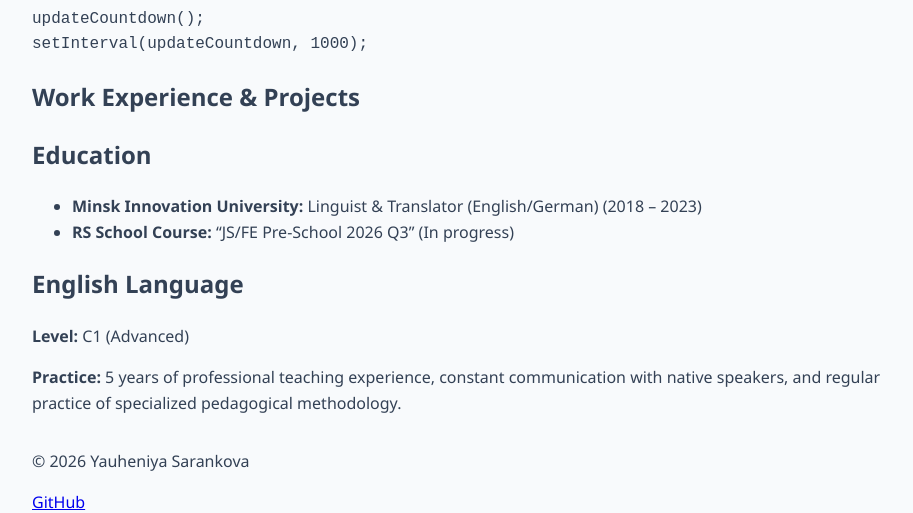
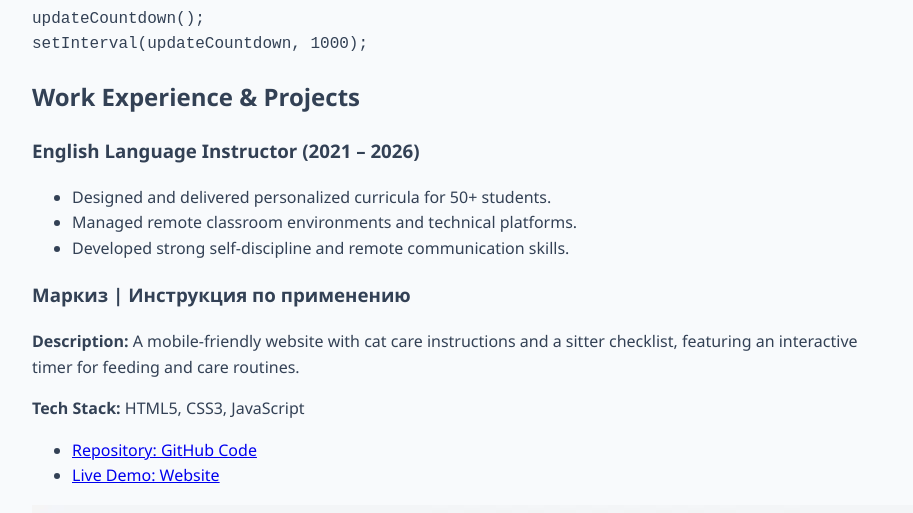
Before and after one commit to Sorenkova/rsschool-cv, a plain HTML site: page index.html in a window 1280 px wide. Shown: the part 2740-3253 px from the top of the page, without its empty margins (183-1096 px from the left). Drawn offline with Linux system fonts and the light colour scheme.

Commit message:
feat: update work experience and projects section

```diff
--- a/index.html
+++ b/index.html
@@ -92,6 +92,21 @@ setInterval(updateCountdown, 1000);</code></pre>
 
             <section id="experience">
                 <h2>Work Experience &amp; Projects</h2>
+                <h3>English Language Instructor (2021 – 2026)</h3>
+                <ul>
+                    <li>Designed and delivered personalized curricula for 50+ students.</li>
+                    <li>Managed remote classroom environments and technical platforms.</li>
+                    <li>Developed strong self-discipline and remote communication skills.</li>
+                </ul>
+
+                <h3>Маркиз | Инструкция по применению</h3>
+                <p><strong>Description:</strong> A mobile-friendly website with cat care instructions and a sitter checklist, featuring an interactive timer for feeding and care routines.</p>
+                <p><strong>Tech Stack:</strong> HTML5, CSS3, JavaScript</p>
+                <ul>
+                    <li><a href="https://github.com/Sorenkova/kitty-care" target="_blank" rel="noopener noreferrer">Repository: GitHub Code</a></li>
+                    <li><a href="https://sorenkova.github.io/kitty-care" target="_blank" rel="noopener noreferrer">Live Demo: Website</a></li>
+                </ul>
+                <img src="assets/img/pet_sitter_site.webp" alt="Pet Sitter Website Screenshot" class="project-img">
             </section>
 
             <section id="education">
```
